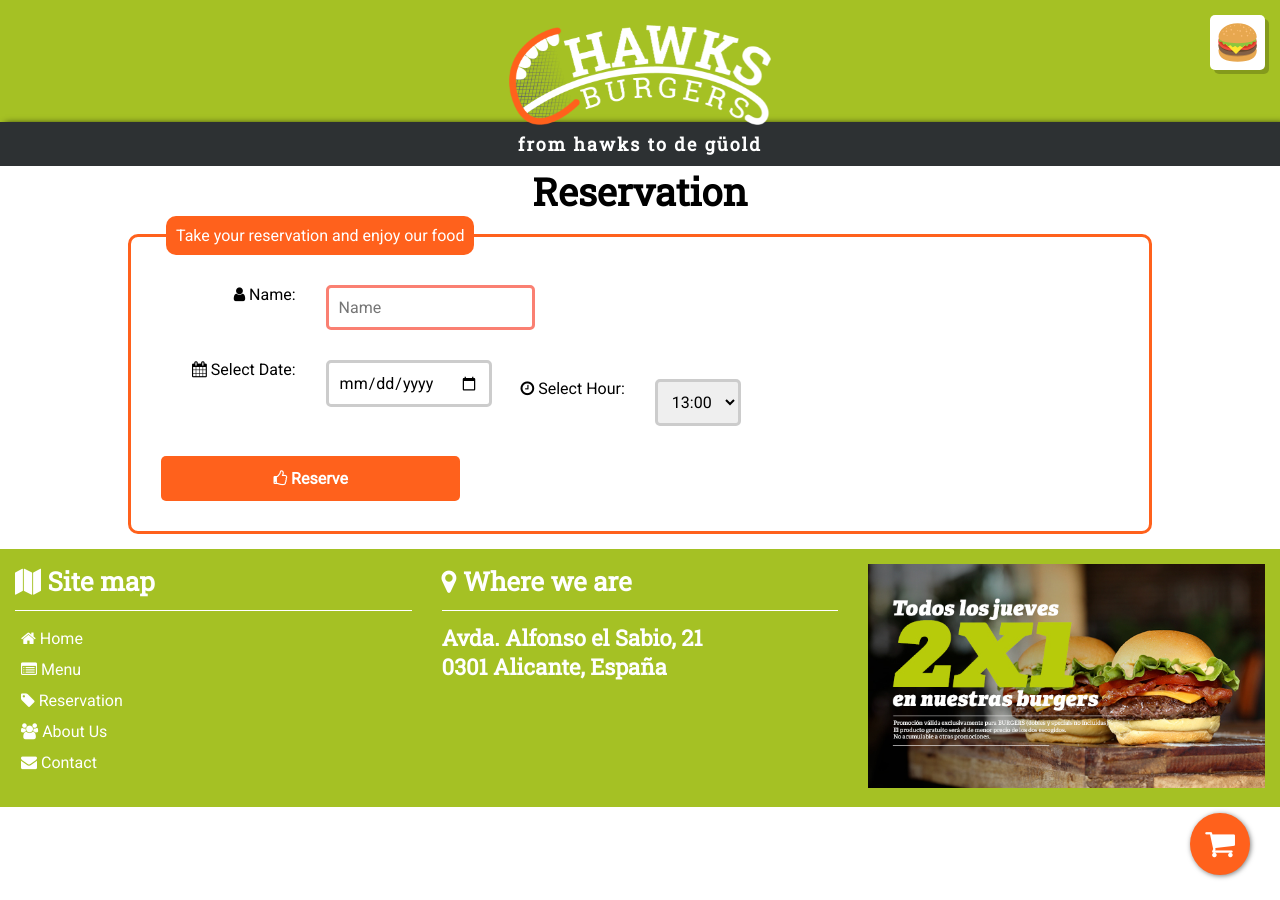
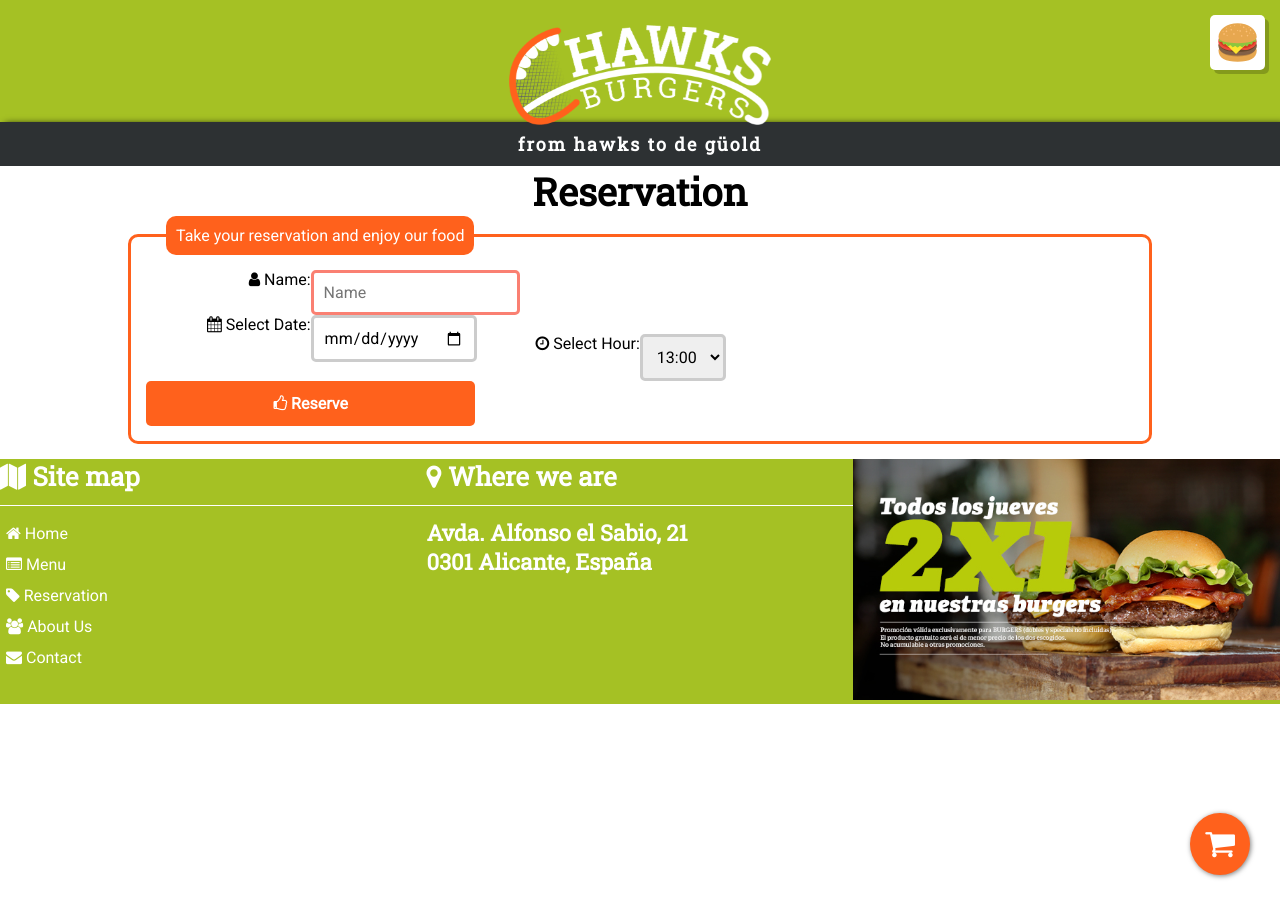
Before and after one commit to cArlitXs/HawksBurgers, a Jekyll site: the page built from reservas.html, in a window 1280 px wide. Built offline with Jekyll 4.4.1, drawn with Linux system fonts in a browser that asks for light colours.

Commit message:
Update grid.css

```diff
--- a/css/grid.css
+++ b/css/grid.css
@@ -38,6 +38,10 @@
   label{
     visibility: visible;
   }
+
+[class*="col-"] {
+  padding: 0;
+}
   /* For tablets: */
   .col-s-1 {width: 8.33%;}
   .col-s-2 {width: 16.66%;}
```
